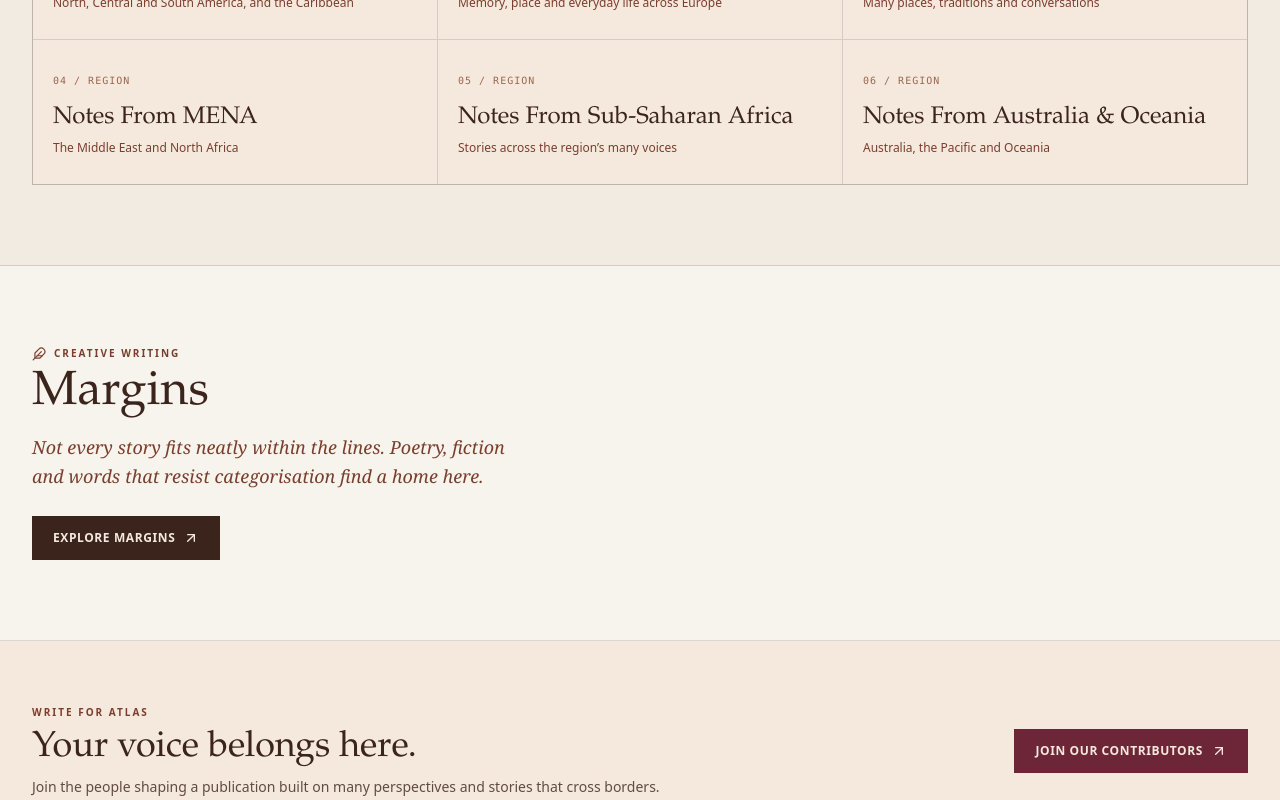
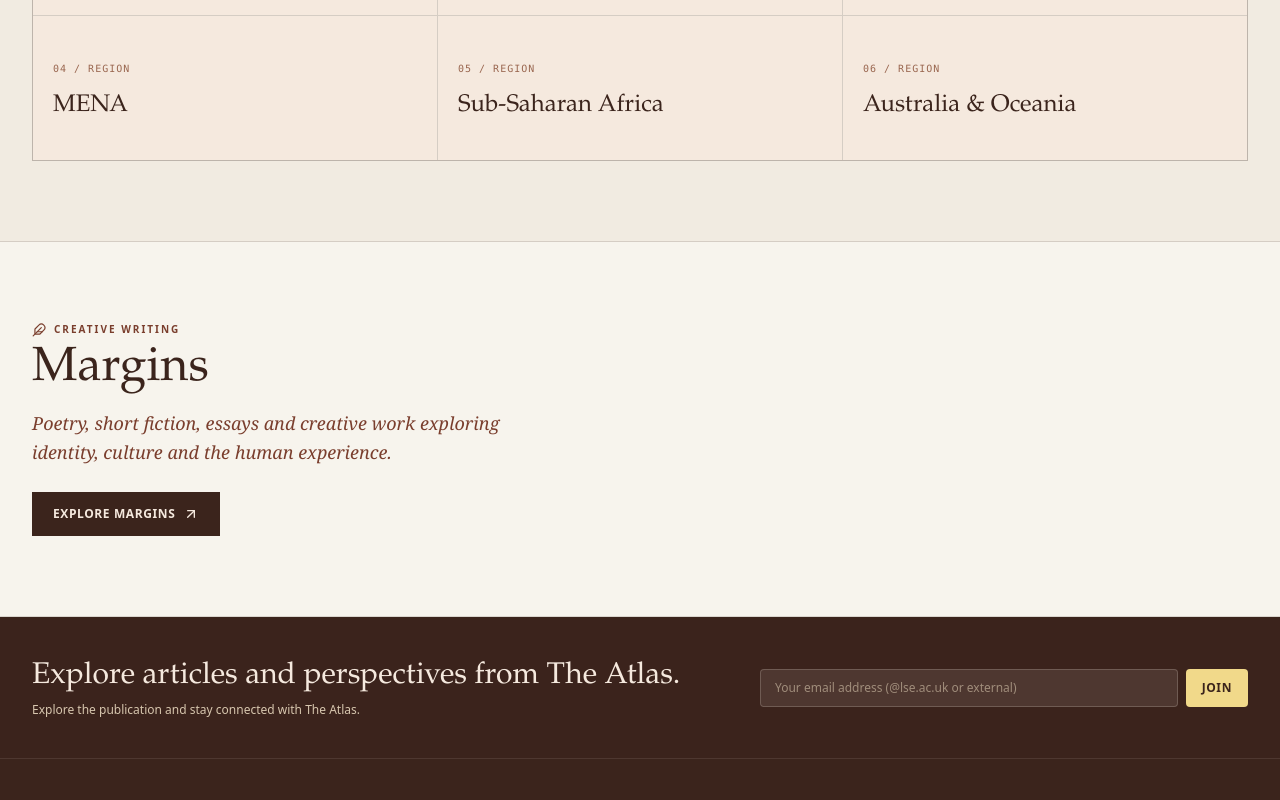
Before and after one commit to saman310808-netizen/Atlas-publication, a React (Vite) app: page / in a window 1280 px wide. Shown: the part 2140-2940 px from the top of the page. Built offline with nearby package versions, Linux system fonts and the light colour scheme.

Commit message:
Remove template language and refine The Atlas identity

```diff
--- a/src/components/HomeDepartments.tsx
+++ b/src/components/HomeDepartments.tsx
@@ -33,7 +33,7 @@ export const HomeDepartments: FC<HomeDepartmentsProps> = ({
                 Notes From
               </h2>
               <p className="mt-2 max-w-xl font-serif text-base italic text-[#7A3E2D]">
-                Regional sections are editorial starting points, never limits on who can contribute.
+                Perspectives from around the world.
               </p>
             </div>
             <button
@@ -57,9 +57,9 @@ export const HomeDepartments: FC<HomeDepartmentsProps> = ({
                   {String(index + 1).padStart(2, '0')} / REGION
                 </span>
                 <span className="mt-3 block font-editorial text-2xl text-[#3B241C] group-hover:text-[#6D2638]">
-                  Notes From {region.title}
+                  {region.title}
                 </span>
-                <span className="mt-1 block text-xs leading-relaxed text-[#7A3E2D]">{region.note}</span>
+
               </button>
             ))}
           </div>
@@ -77,7 +77,7 @@ export const HomeDepartments: FC<HomeDepartmentsProps> = ({
                 Margins
               </h2>
               <p className="mt-4 max-w-xl font-serif text-lg italic leading-relaxed text-[#7A3E2D]">
-                Not every story fits neatly within the lines. Poetry, fiction and words that resist categorisation find a home here.
+                Poetry, short fiction, essays and creative work exploring identity, culture and the human experience.
               </p>
               <button
                 type="button"
@@ -101,26 +101,7 @@ export const HomeDepartments: FC<HomeDepartmentsProps> = ({
         </div>
       </section>
 
-      <section className="border-b border-[#3B241C]/15 bg-[#F5E9DE] py-12 lg:py-16">
-        <div className="mx-auto flex max-w-7xl flex-col gap-5 px-4 sm:px-6 md:flex-row md:items-center md:justify-between lg:px-8">
-          <div>
-            <p className="text-[10px] font-semibold uppercase tracking-[0.2em] text-[#7A3E2D]">Write for Atlas</p>
-            <h2 className="mt-2 font-editorial text-3xl font-medium text-[#3B241C] sm:text-4xl">
-              Your voice belongs here.
-            </h2>
-            <p className="mt-2 max-w-2xl text-sm leading-relaxed text-[#3B241C]/80">
-              Join the people shaping a publication built on many perspectives and stories that cross borders.
-            </p>
-          </div>
-          <button
-            type="button"
-            onClick={() => onNavigate('join-us')}
-            className="inline-flex min-h-11 shrink-0 items-center justify-center gap-2 border border-[#6D2638] bg-[#6D2638] px-5 py-3 text-xs font-semibold uppercase tracking-wider text-[#F5E9DE] transition-colors hover:bg-[#3B241C] focus-visible:outline-none focus-visible:ring-2 focus-visible:ring-[#6D2638]"
-          >
-            Join Our Contributors <ArrowUpRight className="h-4 w-4" aria-hidden="true" />
-          </button>
-        </div>
-      </section>
+
     </>
   );
 };
```
